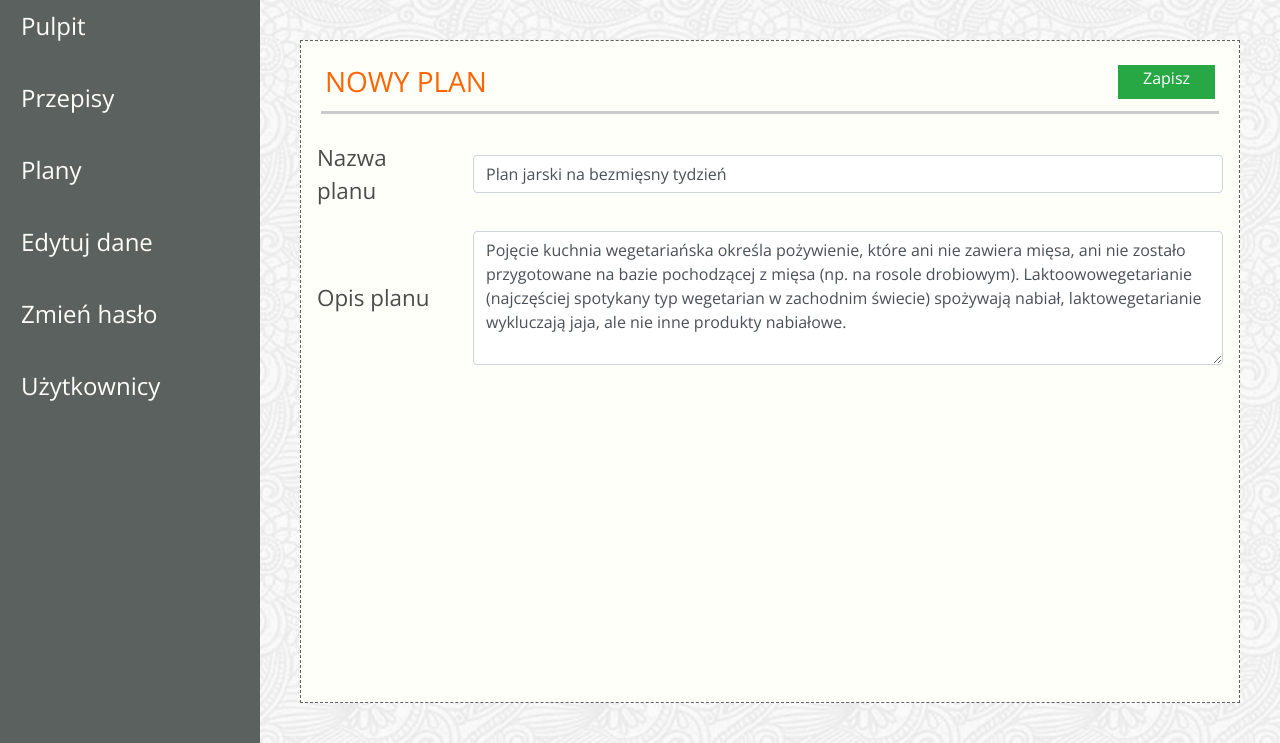
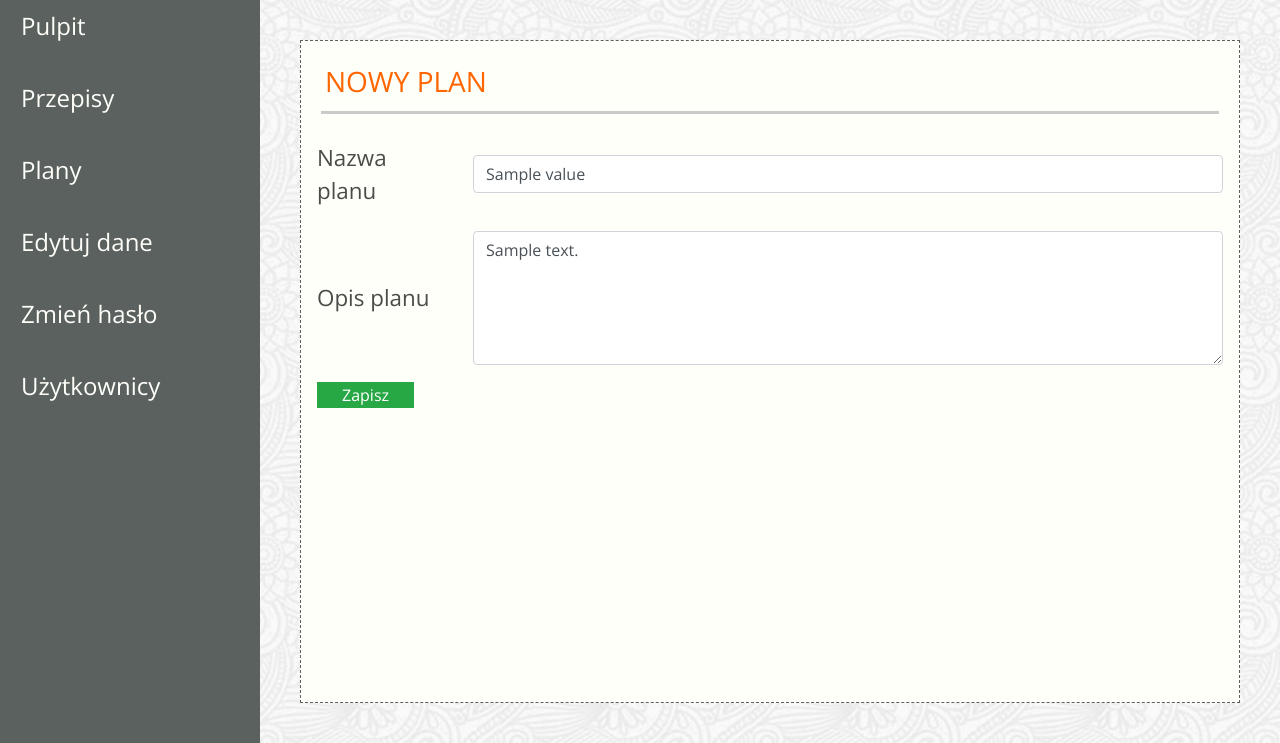
Before and after one commit to przemyslawkulak/Zaplanuj-Jedzonko---ScrumLab, a Django app: template jedzonko/templates/app-edit-schedules.html in a window 1280 px wide. Shown: the part 84-827 px from the top of the page. Run offline with Django 3.2, Linux system fonts and the light colour scheme; the template is opened without the code that fills it: most values are stand-ins (such as "Sample title", 1, 10 or a date in 2020); some libraries are stand-ins or nearby versions; some web fonts are replaced.

Commit message:
nieskończone zadanie 9.2 - wątpliwosci co do treści zadania

```diff
--- a/jedzonko/templates/app-edit-schedules.html
+++ b/jedzonko/templates/app-edit-schedules.html
@@ -1,27 +1,27 @@
 {% extends "__base__.html" %}
 {% block title %}{% endblock title %}
 {% block content %}
+
 <div class="dashboard-content border-dashed p-3 m-4 view-height">
 
     <div class="row border-bottom border-3 p-1 m-1">
         <div class="col noPadding">
             <h3 class="color-header text-uppercase">NOWY PLAN</h3>
         </div>
-        <div class="col d-flex justify-content-end mb-2 noPadding">
-            <a href="#" class="btn btn-success rounded-0 pt-0 pb-0 pr-4 pl-4">Zapisz</a>
-        </div>
     </div>
 
     <div class="schedules-content">
-        <form>
+        <form method="POST">
+        {% csrf_token %}
+            {% for value in plan %}
             <div class="form-group row">
                 <label for="planName"
                        class="col-sm-2 label-size col-form-label">
                     Nazwa planu
                 </label>
                 <div class="col-sm-10">
-                    <input type="email" class="form-control"
-                           value="Plan jarski na bezmięsny tydzień"
+                    <input type="text" class="form-control"
+                           value="{{ value.name }}"
                            id="planName" placeholder="Nazwa planu">
                 </div>
             </div>
@@ -33,11 +33,15 @@
                 <div class="col-sm-10">
                                     <textarea class="form-control" rows="5"
                                               id="planDescription"
-                                              placeholder="Opis plany">
-Pojęcie kuchnia wegetariańska określa pożywienie, które ani nie zawiera mięsa, ani nie zostało przygotowane na bazie pochodzącej z mięsa (np. na rosole drobiowym). Laktoowowegetarianie (najczęściej spotykany typ wegetarian w zachodnim świecie) spożywają nabiał, laktowegetarianie wykluczają jaja, ale nie inne produkty nabiałowe.
+                                              placeholder="Opis plany">{{ value.description }}
                                     </textarea>
                 </div>
             </div>
+                                           <button type="submit"
+                        class="btn btn-success rounded-0 pt-0 pb-0 pr-4 pl-4">
+                        Zapisz
+                </button>
+            {% endfor %}
         </form>
     </div>
 </div>
```
